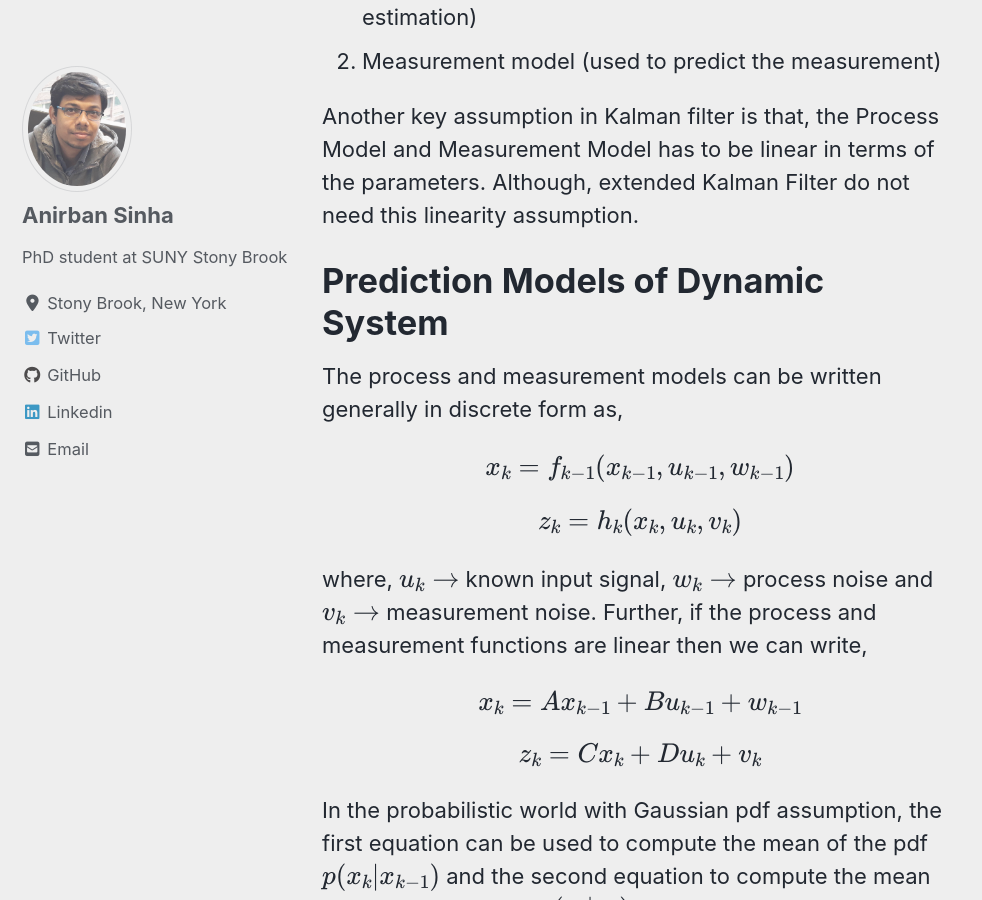
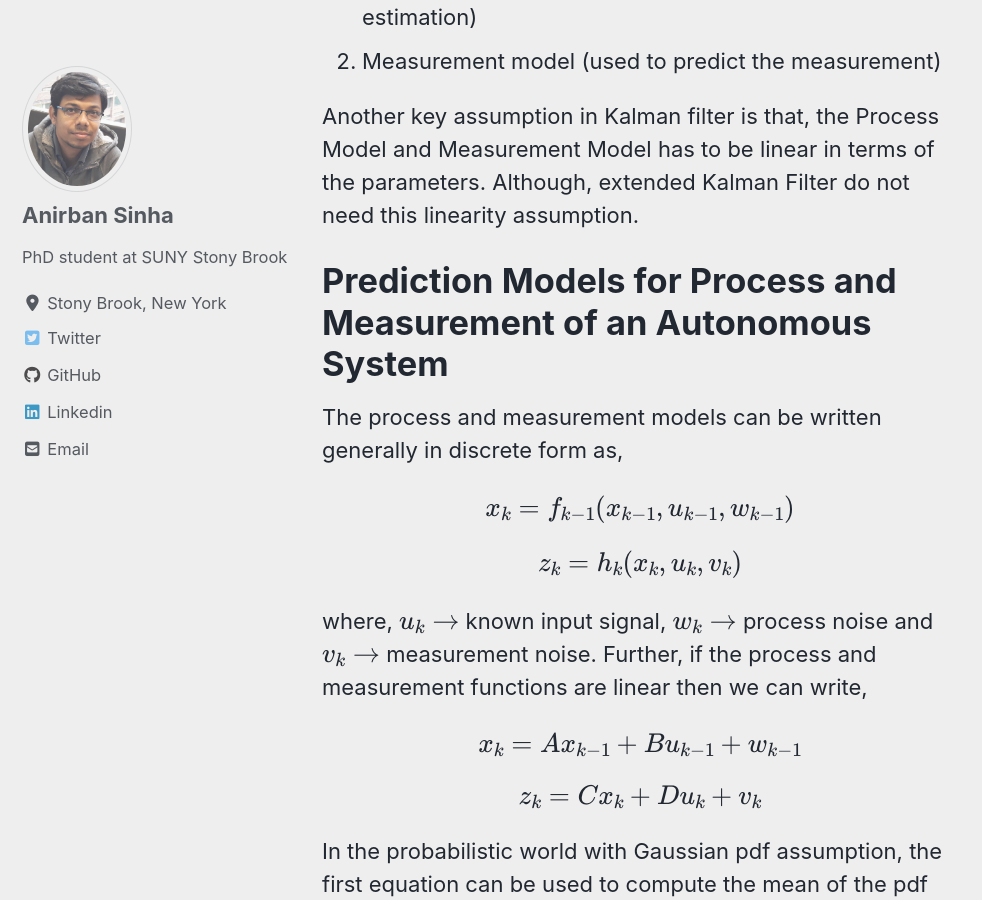
Before and after one commit to mattsinbot/mattsinbot.github.io, a Jekyll site: the page built from _posts/2019-12-08-KalmanFilter_Intro.md, in a window 1280 px wide and 900 px high, scrolled down 782 px. Shown: the whole window, without its empty margins (0-982 px from the left). Built offline with Jekyll 4.4.1, drawn with Linux system fonts in a browser that asks for light colours; cached includes are drawn as plain includes; nearby versions of some CDN libraries; formulas are drawn with MathJax 3; comment, search, counter and statistics services are not loaded.

Commit message:
Kalman Filter page initiated

```diff
--- a/_posts/2019-12-08-KalmanFilter_Intro.md
+++ b/_posts/2019-12-08-KalmanFilter_Intro.md
@@ -17,7 +17,7 @@ In order to implement Kalman filter, we need two mathematical models,
 
 Another key assumption in Kalman filter is that, the Process Model and Measurement Model has to be linear in terms of the parameters. Although, extended Kalman Filter do not need this linearity assumption.
 
-# Prediction Models of Dynamic System
+# Prediction Models for Process and Measurement of an Autonomous System
 The process and measurement models can be written generally in discrete form as,
 
 $$x_k = f_{k-1}(x_{k-1}, u_{k-1}, w_{k-1})$$
```
